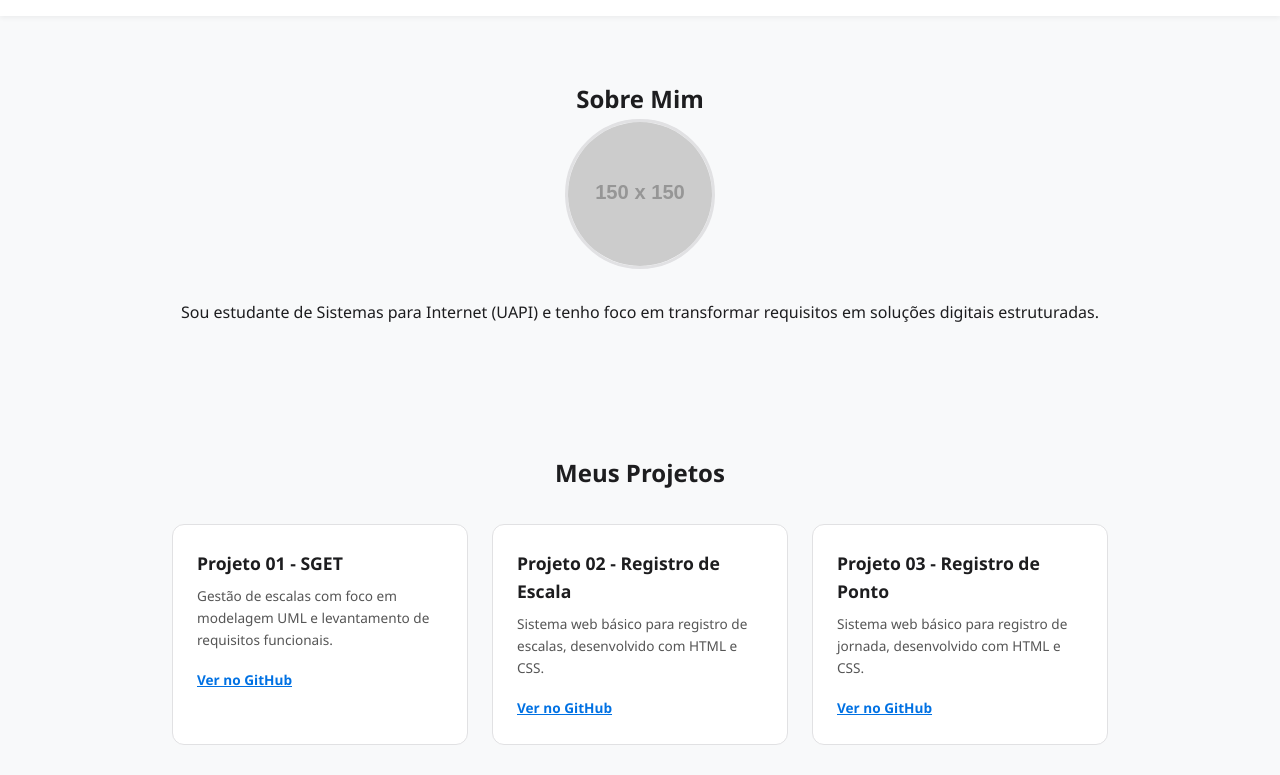
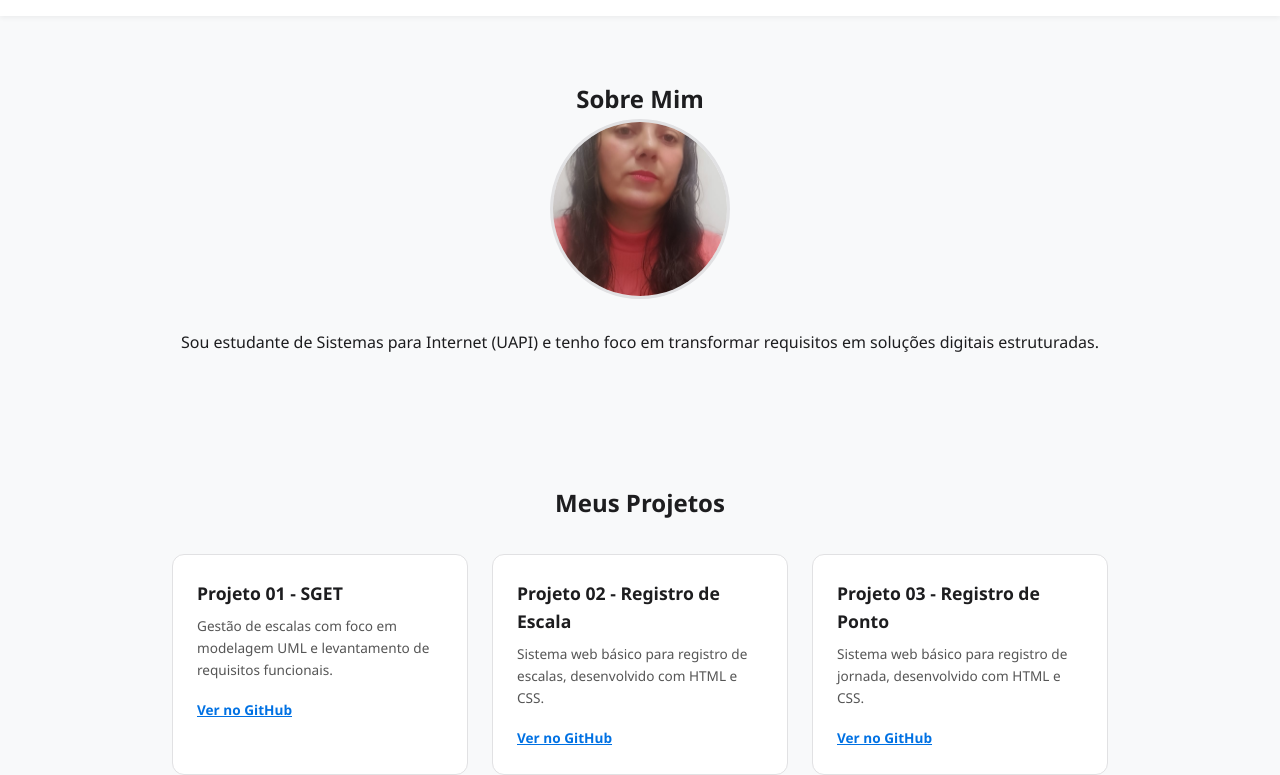
Before and after one commit to lilenalopes354-debug/Portfolio-Lilena-UAPI, a plain HTML site: page index.html in a window 1280 px wide. Shown: the part 58-833 px from the top of the page. Drawn offline with Linux system fonts and the light colour scheme; placeholder pictures from the web are drawn by us.

Commit message:
Update profile picture size and source in HTML

```diff
--- a/index.html
+++ b/index.html
@@ -50,10 +50,13 @@
         }
         .section { max-width: 1000px; margin: auto; padding: 4rem 2rem; text-align: center; }
         .foto-perfil {
-            width: 150px; height: 150px;
-            border-radius: 50%; object-fit: cover;
-            margin-bottom: 1.5rem; border: 3px solid var(--card-border);
-        }
+    width: 180px;      /* Tamanho da foto */
+    height: 180px;     /* Deve ser igual à largura para ser um círculo perfeito */
+    border-radius: 50%; /* Isso faz o círculo */
+    object-fit: cover; /* Isso garante que o rosto não fique "esticado" */
+    border: 3px solid var(--card-border);
+    margin-bottom: 1.5rem;
+}
         .grid-container {
             display: grid;
             grid-template-columns: repeat(auto-fit, minmax(280px, 1fr));
@@ -87,7 +90,7 @@
     <main>
         <section id="sobre" class="section">
             <h2>Sobre Mim</h2>
-            <img src="https://via.placeholder.com/150" alt="Foto de Perfil" class="foto-perfil">
+           <img src="foto.jpg.jpeg" alt="Foto de Lilena" class="foto-perfil">
             <p>Sou estudante de Sistemas para Internet (UAPI) e tenho foco em transformar requisitos em soluções digitais estruturadas.</p>
         </section>
         <section id="projetos" class="section">
```
